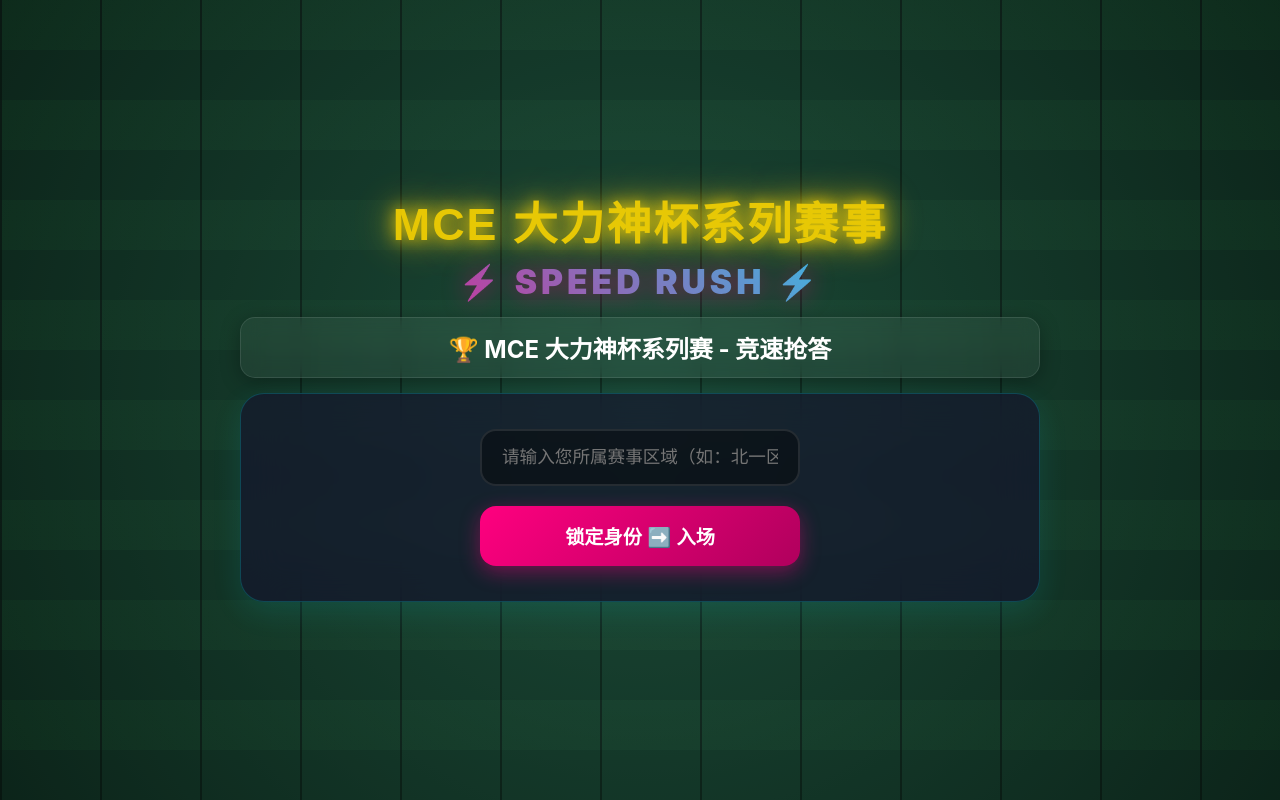
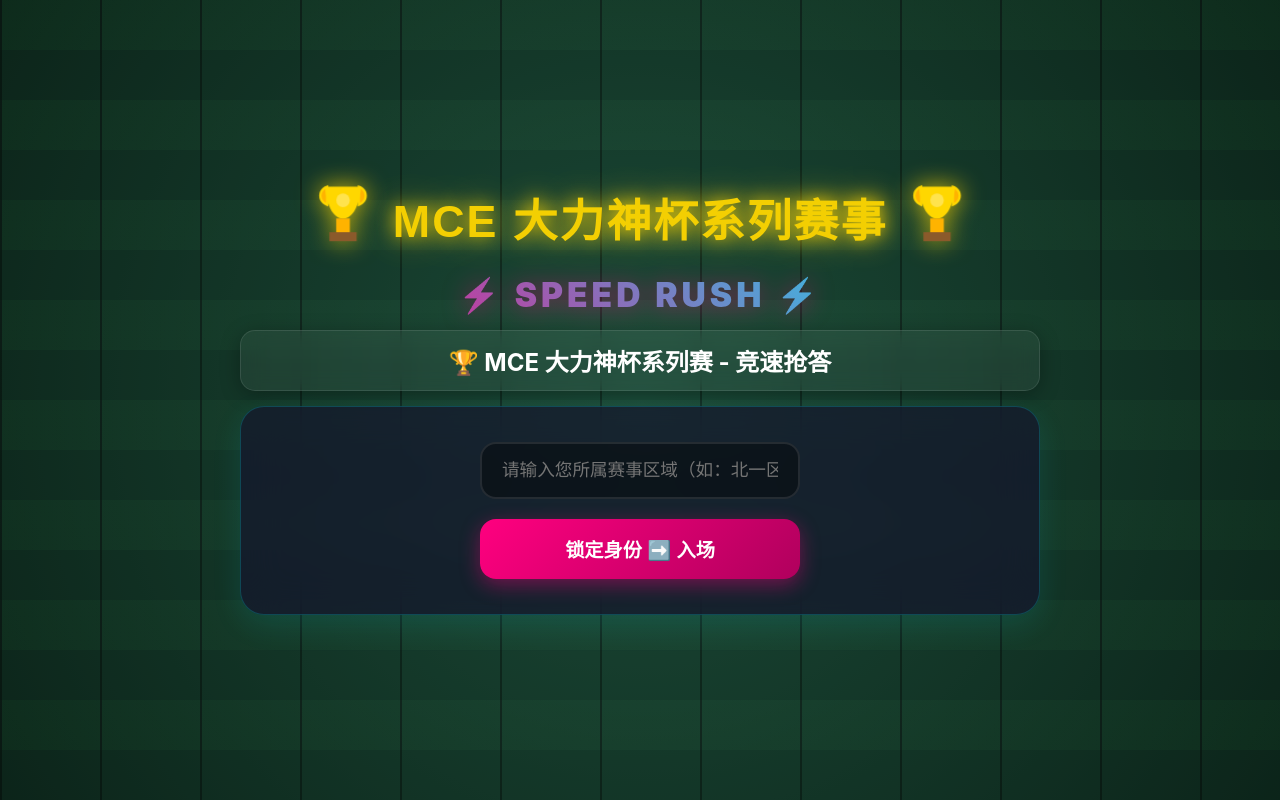
Before and after one commit to sywang90/my-quiz, a website: page index.html in a window 1280 px wide. Drawn offline with nearby package versions, Linux system fonts and the light colour scheme; no server answers.

Commit message:
Add files via upload

```diff
--- a/index.html
+++ b/index.html
@@ -24,11 +24,11 @@
         body {
             font-family: "Microsoft YaHei", "微软雅黑", -apple-system, BlinkMacSystemFont, 'Segoe UI', Roboto, Helvetica, Arial, sans-serif;
             background-color: var(--bg-color);
-            /* 🍀 修正：背景调整为世界杯草坪（使用渐变和图案模拟） */
+            /* 🍀 世界杯草坪背景 */
             background-image:
                 radial-gradient(circle at center, rgba(27, 17, 58, 0.5) 0%, rgba(10, 10, 22, 0.8) 100%),
                 repeating-linear-gradient(0deg, transparent, transparent 50px, rgba(255, 255, 255, 0.03) 50px, rgba(255, 255, 255, 0.03) 100px),
-                repeating-linear-gradient(90deg, #1e5631 0px, #1e5631 2px, #2d814c 2px, #2d814c 100px); /* 模拟草坪条纹 */
+                repeating-linear-gradient(90deg, #1e5631 0px, #1e5631 2px, #2d814c 2px, #2d814c 100px);
             background-blend-mode: overlay, normal, normal;
             background-attachment: fixed;
             color: #fff;
@@ -43,19 +43,38 @@
 
         .container { max-width: 800px; margin: 0 auto; width: 100%; position: relative; z-index: 2; }
 
-        /* 🏆 🚀 修正：微软雅黑、加粗、金黄色、荧光闪动 */
+        /* 🏆 标题包裹层（用于将大奖杯和文字完美水平居中排列） */
+        .header-wrap {
+            display: table;
+            margin: 0 auto;
+            white-space: nowrap;
+        }
+
+        .header-cell {
+            display: table-cell;
+            vertical-align: middle;
+        }
+
+        /* 🏆 微软雅黑、加粗、金黄色、荧光闪动标题 */
         .top-event-title {
             font-family: "Microsoft YaHei", "微软雅黑", sans-serif;
             font-size: 2.8rem;
-            font-weight: bold; /* 加粗 */
-            color: var(--gold-color); /* 金黄色 */
+            font-weight: bold;
+            color: var(--gold-color);
             letter-spacing: 2px;
             margin: 0;
-            padding: 0 10px;
+            padding: 0 15px;
             line-height: 1.2;
             text-transform: uppercase;
-            /* 🌟 荧光闪动效果 */
             animation: gold-glow-flicker 2s infinite alternate;
+        }
+
+        /* 🌟 大卡通奖杯样式与动画 */
+        .cartoon-trophy {
+            width: 70px;  /* 🚀 足够大的奖杯尺寸 */
+            height: 70px;
+            filter: drop-shadow(0 0 12px rgba(255, 215, 0, 0.8));
+            animation: trophy-bounce 1.5s infinite alternate ease-in-out;
         }
 
         h1 {
@@ -66,7 +85,7 @@
             background: linear-gradient(45deg, var(--primary-color), var(--secondary-color));
             -webkit-background-clip: text;
             -webkit-text-fill-color: transparent;
-            margin-top: 10px;
+            margin-top: 15px;
             margin-bottom: 5px;
             filter: drop-shadow(0 2px 12px rgba(255,0,127,0.4));
             animation: neon-flicker 2s infinite alternate;
@@ -166,7 +185,6 @@
             border-radius: 50%;
             font-size: 2.2rem;
             font-weight: 950;
-            /* ⚽ 足球经典皮革网格纹路 */
             background:
                 radial-gradient(circle at center, rgba(255,255,255,0.15) 0%, rgba(0,0,0,0.5) 100%),
                 repeating-linear-gradient(45deg, rgba(255,255,255,0.05) 0px, rgba(255,255,255,0.05) 2px, transparent 2px, transparent 40px),
@@ -186,7 +204,6 @@
             text-shadow: 0 2px 4px rgba(0,0,0,0.8);
         }
 
-        /* ⚽ 足球激活状态：通体炸裂变红 */
         #rushButton.active {
             background:
                 radial-gradient(circle at center, rgba(255,255,255,0.2) 0%, rgba(0,0,0,0.4) 100%),
@@ -212,25 +229,28 @@
             z-index: 999;
         }
         #countdownNumber {
-            font-size: 13rem; font-weight: 900; color: var(--cyan-glow);
+            font-size: 13rem; font-weight: 900; color: var(--secondary-color);
             text-shadow: 0 0 50px rgba(0, 240, 255, 0.8);
             animation: popIn 0.5s ease-out infinite alternate;
         }
-        #countdownTips { font-size: 2rem; color: var(--gold-winner); font-weight: bold; margin-bottom: 20px; letter-spacing: 4px; text-shadow: 0 0 12px rgba(255,215,0,0.4); }
+        #countdownTips { font-size: 2rem; color: var(--gold-color); font-weight: bold; margin-bottom: 20px; letter-spacing: 4px; text-shadow: 0 0 12px rgba(255,215,0,0.4); }
 
-        /* 💻 主持人大屏控制台样式（保持硬朗排版） */
+        /* 💻 控制台控制台样式 */
         .dashboard { display: flex; justify-content: space-around; align-items: flex-start; margin-top: 10px; flex-wrap: wrap; gap: 20px; text-align: left; }
         .panel { background: var(--panel-bg); padding: 25px; border-radius: 20px; border: 1px solid rgba(0, 102, 204, 0.3); flex: 1; min-width: 300px; box-shadow: 0 10px 30px rgba(0,0,0,0.5); }
         #qrcode { background: white; padding: 12px; display: inline-block; border-radius: 12px; margin-top: 10px; box-shadow: 0 0 20px rgba(255,255,255,0.1); }
         .user-list { display: flex; flex-wrap: wrap; gap: 8px; margin-top: 15px; max-height: 250px; overflow-y: auto; padding-right: 5px; }
-        .user-badge { background: rgba(0, 102, 204, 0.15); padding: 8px 16px; border-radius: 30px; border: 1px solid var(--roche-blue); font-size: 0.95rem; display: flex; align-items: center; }
+        .user-badge { background: rgba(0, 102, 204, 0.15); padding: 8px 16px; border-radius: 30px; border: 1px solid var(--secondary-color); font-size: 0.95rem; display: flex; align-items: center; }
         .admin-action-btn { background: linear-gradient(135deg, #00FF66 0%, #009933 100%); width: auto; max-width: none; border: none; font-size: 1.2rem; color: #001122; box-shadow: 0 4px 20px rgba(0,255,100,0.3); margin-bottom: 15px; }
 
         /* 🎬 特效动画 */
-        /* 🌟 修正：金黄色荧光闪动动画 */
         @keyframes gold-glow-flicker {
-            0%, 100% { text-shadow: 0 0 10px rgba(255, 215, 0, 0.7), 0 0 20px rgba(255, 215, 0, 0.5), 0 0 30px rgba(255, 215, 0, 0.3); opacity: 1; }
-            50% { text-shadow: 0 0 15px rgba(255, 215, 0, 0.9), 0 0 30px rgba(255, 215, 0, 0.7), 0 0 45px rgba(255, 215, 0, 0.5); opacity: 0.9; }
+            0%, 100% { text-shadow: 0 0 12px rgba(255, 215, 0, 0.7), 0 0 24px rgba(255, 215, 0, 0.4); opacity: 1; }
+            50% { text-shadow: 0 0 18px rgba(255, 215, 0, 0.9), 0 0 35px rgba(255, 215, 0, 0.6); opacity: 0.95; }
+        }
+        @keyframes trophy-bounce {
+            0% { transform: translateY(0) scale(1); }
+            100% { transform: translateY(-8px) scale(1.05); }
         }
         @keyframes neon-flicker {
             0%, 100% { filter: drop-shadow(0 2px 12px rgba(255,0,127,0.5)); opacity: 1; }
@@ -255,10 +275,33 @@
     </div>
 
     <div class="container">
-        <!-- 🏆 🚀 修正：微软雅黑、加粗、金黄色、荧光闪动 -->
-        <div class="top-event-title">MCE 大力神杯系列赛事</div>
 
-        <!-- ⚡ 霓虹流光闪烁大标题 -->
+        <div class="header-wrap">
+            <div class="header-cell">
+                <svg class="cartoon-trophy" viewBox="0 0 64 64" fill="none" xmlns="http://www.w3.org/2000/svg">
+                    <path d="M12 16C12 10 18 8 18 8V24C18 24 12 22 12 16Z" fill="#FFB300" stroke="#FFD700" stroke-width="2"/>
+                    <path d="M52 16C52 10 46 8 46 8V24C46 24 52 22 52 16Z" fill="#FFB300" stroke="#FFD700" stroke-width="2"/>
+                    <path d="M16 8C16 8 18 36 32 36C46 36 48 8 48 8H16Z" fill="#FFD700"/>
+                    <path d="M26 36H38V48H26V36Z" fill="#FFB300"/>
+                    <path d="M20 48H44V56H20V48Z" fill="#8B5A2B"/>
+                    <circle cx="32" cy="20" r="6" fill="#FFF" opacity="0.3"/>
+                </svg>
+            </div>
+            <div class="header-cell">
+                <div class="top-event-title">MCE 大力神杯系列赛事</div>
+            </div>
+            <div class="header-cell">
+                <svg class="cartoon-trophy" viewBox="0 0 64 64" fill="none" xmlns="http://www.w3.org/2000/svg">
+                    <path d="M12 16C12 10 18 8 18 8V24C18 24 12 22 12 16Z" fill="#FFB300" stroke="#FFD700" stroke-width="2"/>
+                    <path d="M52 16C52 10 46 8 46 8V24C46 24 52 22 52 16Z" fill="#FFB300" stroke="#FFD700" stroke-width="2"/>
+                    <path d="M16 8C16 8 18 36 32 36C46 36 48 8 48 8H16Z" fill="#FFD700"/>
+                    <path d="M26 36H38V48H26V36Z" fill="#FFB300"/>
+                    <path d="M20 48H44V56H20V48Z" fill="#8B5A2B"/>
+                    <circle cx="32" cy="20" r="6" fill="#FFF" opacity="0.3"/>
+                </svg>
+            </div>
+        </div>
+
         <h1 id="mainTitle">⚡ SPEED RUSH ⚡</h1>
 
         <div id="resultView">🏆 MCE 大力神杯系列赛 - 竞速抢答 </div>
@@ -269,23 +312,22 @@
         </div>
 
         <div id="playerView" class="hidden">
-            <p style="font-size: 1.1rem; color: #aaa; margin: 5px 0;">当前身份：<span id="myTitle" style="color:var(--cyan-glow); font-weight: 900;"></span></p>
+            <p style="font-size: 1.1rem; color: #aaa; margin: 5px 0;">当前身份：<span id="myTitle" style="color:var(--secondary-color); font-weight: 900;"></span></p>
             <div id="statusText" class="status-lock">🔒 请听主持人宣读题目...</div>
-            <!-- ⚽ 拟真足球形式抢答按键 -->
             <button id="rushButton" disabled onclick="pressButton()">READY</button>
         </div>
 
         <div id="adminView" class="dashboard hidden">
             <div class="panel">
-                <h3 style="color: var(--cyan-glow); margin-top: 0; font-size: 1.2rem;">📢 赛事集结专属二维码</h3>
+                <h3 style="color: var(--secondary-color); margin-top: 0; font-size: 1.2rem;">📢 赛事集结专属二维码</h3>
                 <div id="qrcode"></div>
-                <h4 style="margin-top: 20px; margin-bottom: 10px; color: #aaa;">已就位选手 (<span id="userCount" style="color:var(--gold-winner); font-weight: bold;">0</span> 人)：</h4>
+                <h4 style="margin-top: 20px; margin-bottom: 10px; color: #aaa;">已就位选手 (<span id="userCount" style="color:var(--gold-color); font-weight: bold;">0</span> 人)：</h4>
                 <div class="user-list" id="userList"></div>
             </div>
 
             <div class="panel" style="display: flex; flex-direction: column; justify-content: center;">
-                <h3 style="color: var(--gold-winner); margin-top: 0; font-size: 1.2rem;">⚙️ MCE 赛事中控台</h3>
-                <button id="adminStartBtn" class="action-btn admin-action-btn" onclick="startQuiz()" style="background: linear-gradient(135deg, #00FF66 0%, #009933 100%); box-shadow: 0 4px 20px rgba(0,255,100,0.3); font-size: 1.2rem; color: #001122;">🔥 启动极速抢答（3秒倒计）</button>
+                <h3 style="color: var(--gold-color); margin-top: 0; font-size: 1.2rem;">⚙️ MCE 赛事中控台</h3>
+                <button id="adminStartBtn" class="action-btn admin-action-btn" onclick="startQuiz()">🔥 启动极速抢答（3秒倒计）</button>
                 <button class="action-btn admin-action-btn" onclick="luckyDraw()">🎯 随机点将回答啦！ </button>
                 <p style="color: #666; font-size: 0.85rem; margin-top: 15px; line-height: 1.5; border-top: 1px solid rgba(255,255,255,0.05); padding-top: 15px;">
                     💡 <b>完美控场流程：</b><br>
@@ -308,8 +350,9 @@
             if (isClientAdmin) {
                 document.getElementById('adminView').classList.remove('hidden');
                 document.getElementById('mainTitle').innerText = "SPEED RUSH";
-                // 修正：管理员端标题调整
                 document.querySelector('.top-event-title').innerText = "💻 MCE COMMAND PANEL";
+                // 管理员页面隐藏卡通奖杯，保持紧凑排版
+                document.querySelectorAll('.cartoon-trophy').forEach(el => el.style.display = 'none');
 
                 let staffUrl = window.location.origin + window.location.pathname;
                 new QRCode(document.getElementById("qrcode"), {
@@ -377,7 +420,7 @@
 
             let current = seconds;
             numEl.innerText = current;
-            numEl.style.color = "var(--cyan-glow)";
+            numEl.style.color = "var(--secondary-color)";
 
             clearInterval(countdownTimer);
             countdownTimer = setInterval(() => {
@@ -386,7 +429,7 @@
                     numEl.innerText = current;
                 } else if (current === 0) {
                     numEl.innerText = "GO!";
-                    numEl.style.color = "var(--gold-winner)";
+                    numEl.style.color = "var(--gold-color)";
                 } else {
                     clearInterval(countdownTimer);
                     overlay.classList.add('hidden');
```
